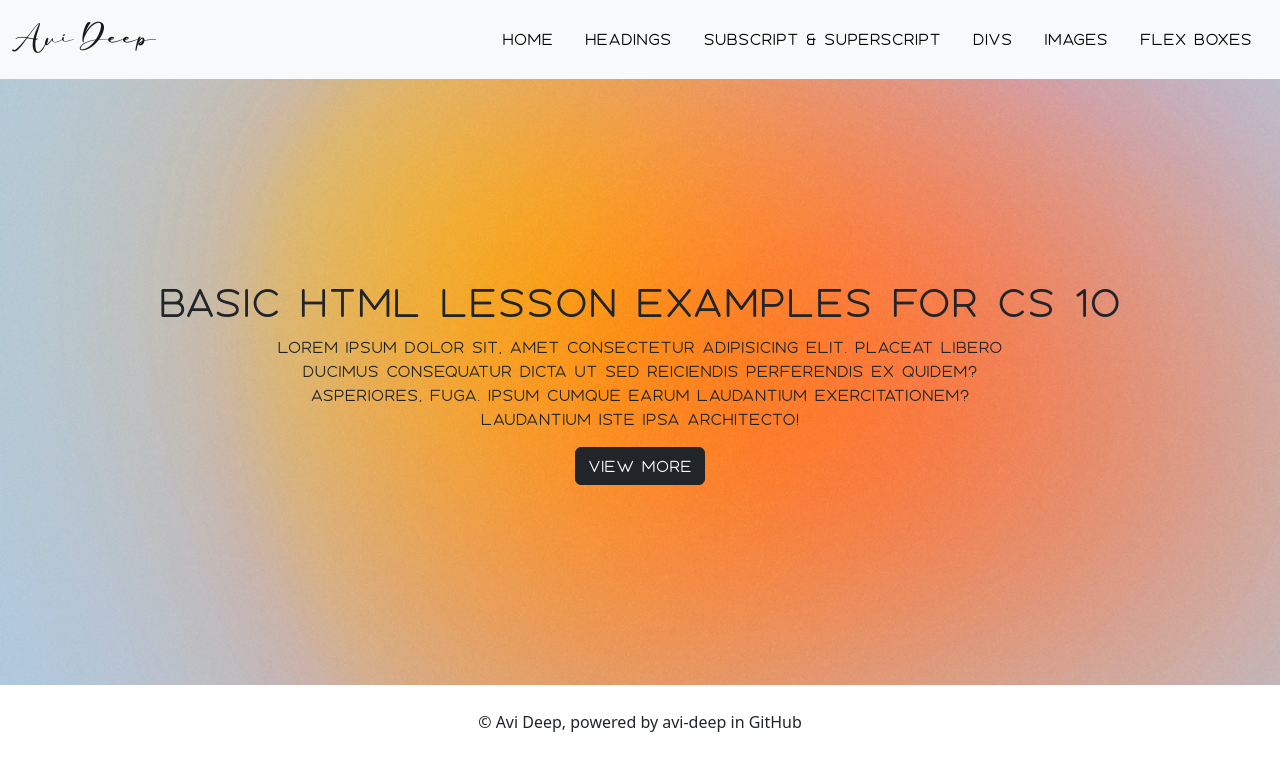
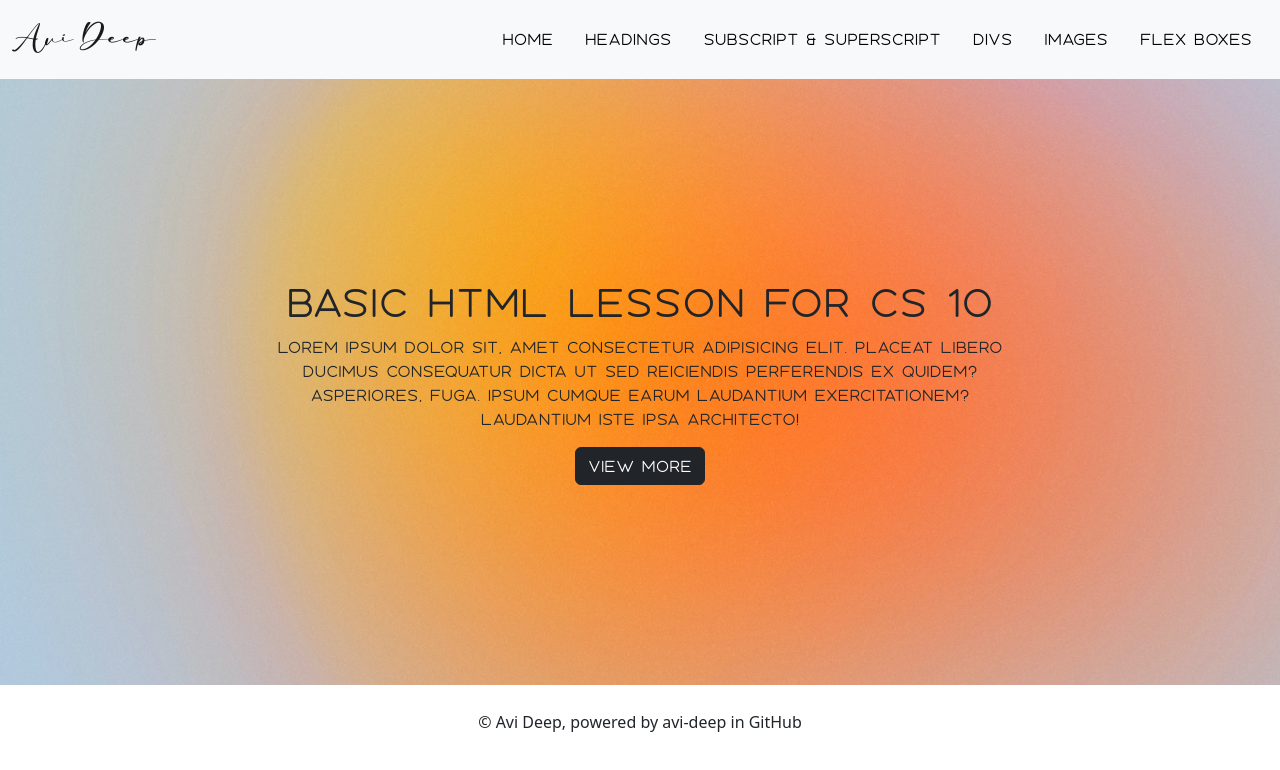
Before and after one commit to avi-deep/variousPages.github.io, a plain HTML site: page index.html in a window 1280 px wide. Drawn offline with nearby package versions, Linux system fonts and the light colour scheme.

Commit message:
Update index.html

```diff
--- a/index.html
+++ b/index.html
@@ -40,7 +40,7 @@
     </nav>
     <main class="px-2">
         <div class="main-text">
-            <h1>BASIC HTML LESSON EXAMPLES FOR CS 10</h1>
+            <h1>BASIC HTML LESSON FOR CS 10</h1>
             <p>Lorem ipsum dolor sit, amet consectetur adipisicing elit. Placeat libero ducimus consequatur dicta ut sed reiciendis perferendis ex quidem? Asperiores, fuga. Ipsum cumque earum laudantium exercitationem? Laudantium iste ipsa architecto!</p>
             <a href="#" class="btn btn-dark"> View More</a>
         </div>
```
